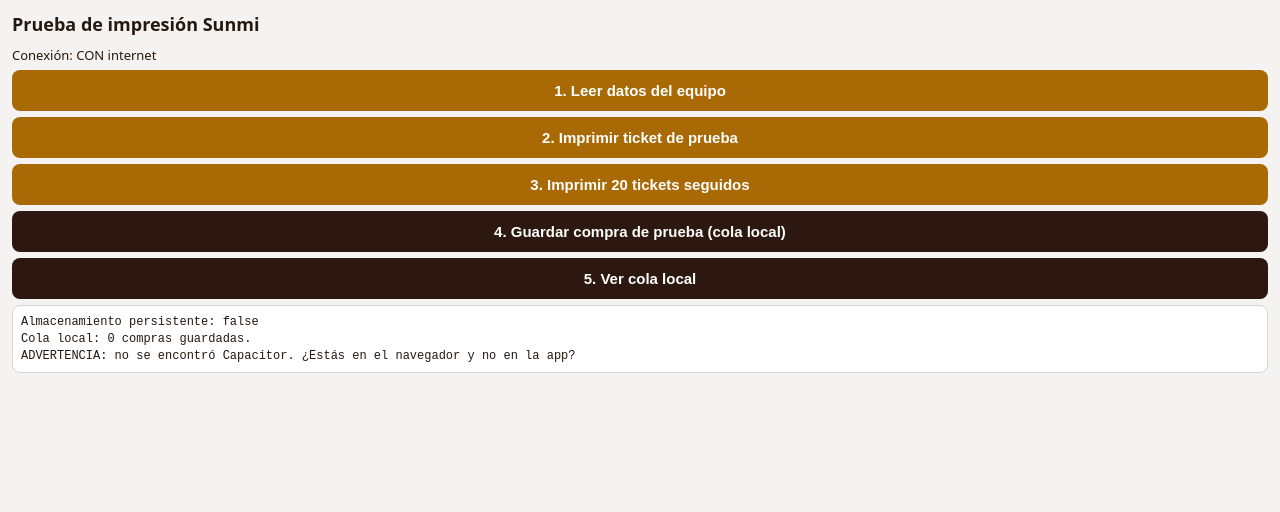
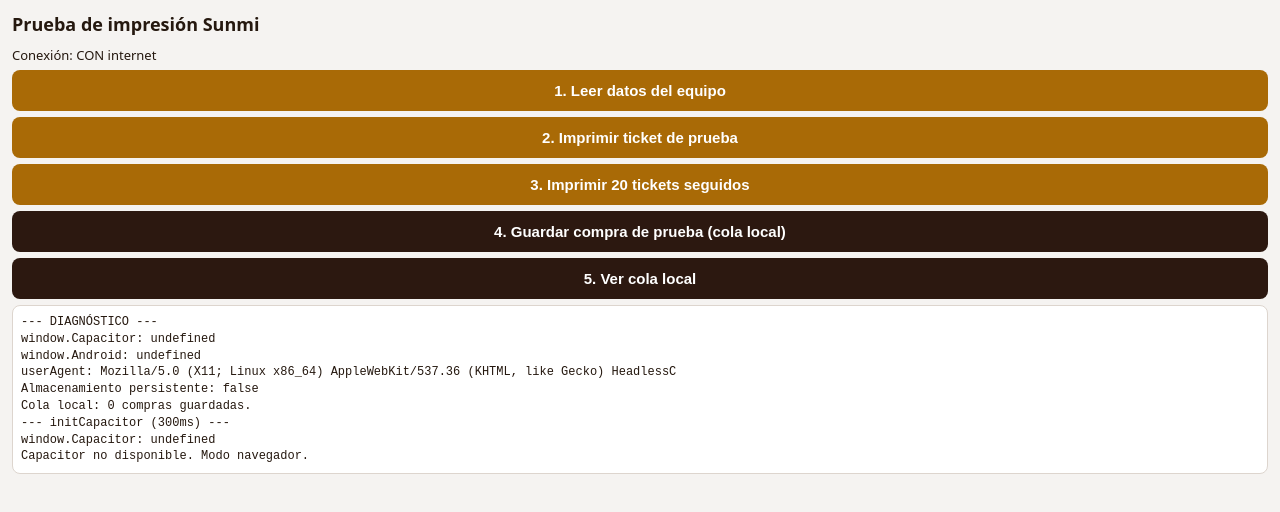
Before and after one commit to Yilsonjr/prueba-sunmi, a website: page www/index.html in a window 1280 px wide. Drawn offline with Linux system fonts and the light colour scheme.

Commit message:
diag: mostrar estado de Capacitor al cargar

```diff
--- a/www/index.html
+++ b/www/index.html
@@ -24,15 +24,25 @@
   function log(m){logEl.textContent+=m+'\n';logEl.scrollTop=logEl.scrollHeight}
   function err(e){return (e&&e.message)?e.message:JSON.stringify(e)}
   var SP=null;
+  // Diagnóstico inmediato al cargar
+  log('--- DIAGNÓSTICO ---');
+  log('window.Capacitor: '+(typeof window.Capacitor));
+  log('window.Android: '+(typeof window.Android));
+  log('userAgent: '+navigator.userAgent.slice(0,80));
   function initCapacitor(){
+    log('--- initCapacitor (300ms) ---');
+    log('window.Capacitor: '+(typeof window.Capacitor));
+    if(window.Capacitor){
+      log('Capacitor.isNativePlatform: '+Capacitor.isNativePlatform());
+      log('Capacitor.getPlatform: '+Capacitor.getPlatform());
+    }
     if(window.Capacitor&&Capacitor.registerPlugin){
       SP=Capacitor.registerPlugin('SunmiPrinter');
-      log('Capacitor OK. Plugin registrado.');
+      log('Plugin SunmiPrinter registrado OK.');
     } else {
-      log('ADVERTENCIA: no se encontró Capacitor. ¿Estás en el navegador y no en la app?');
+      log('Capacitor no disponible. Modo navegador.');
     }
   }
-  // Esperar a que Capacitor inicialice el puente nativo
   if(document.readyState==='loading'){
     document.addEventListener('DOMContentLoaded',function(){setTimeout(initCapacitor,300)});
   } else {
```
